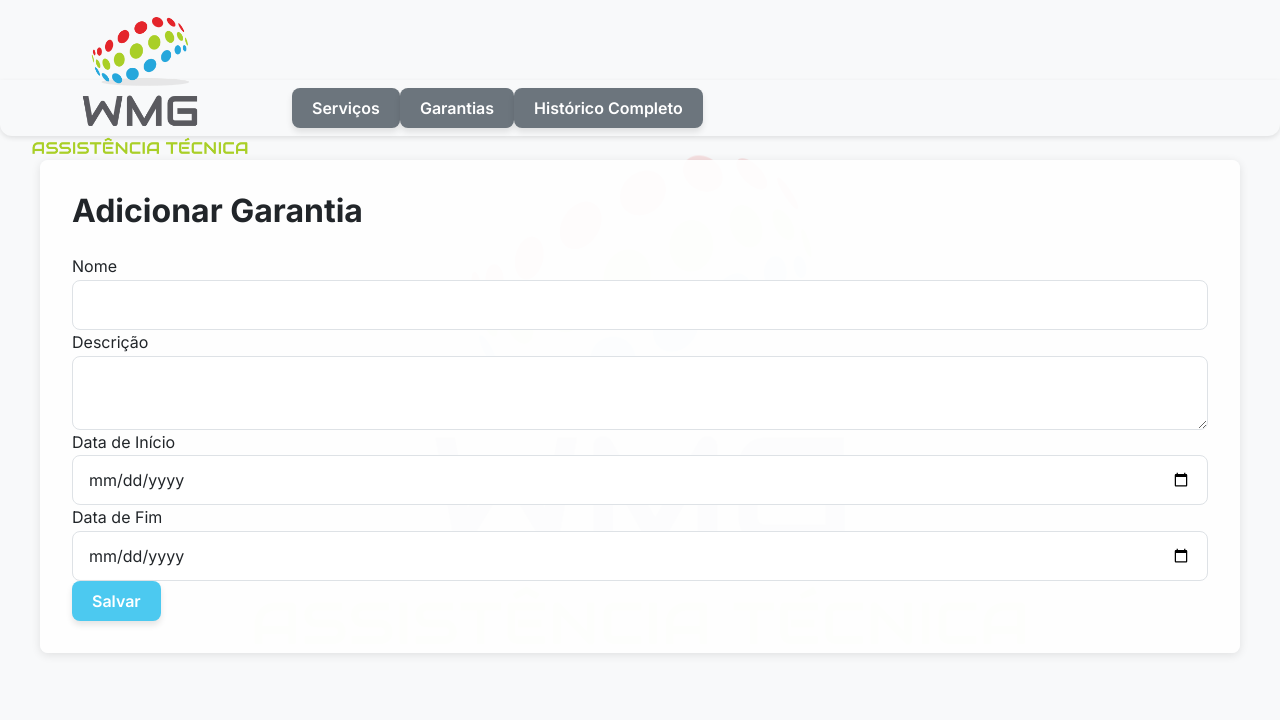
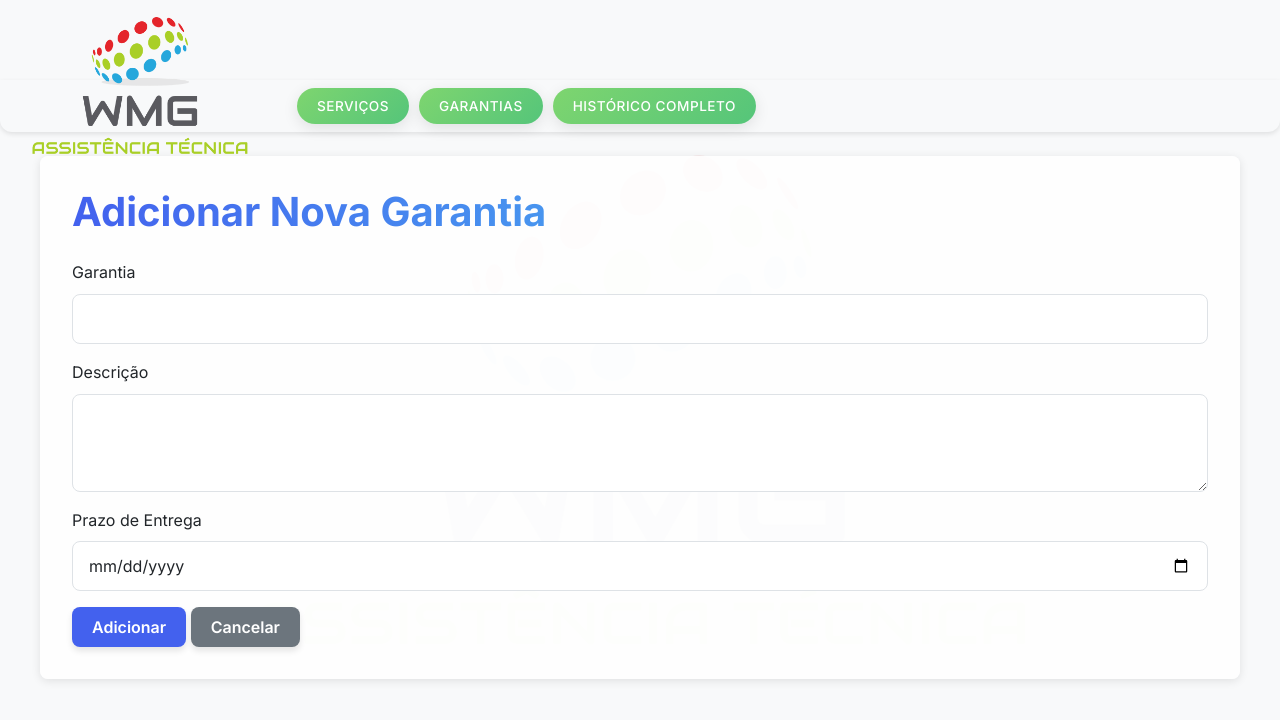
Before and after one commit to Dev-RuiDiniz/Gerenciador-de-Tarefas-Web-em-Python, a Flask app: page /adicionar_garantia in a window 1280 px wide. Shown: the top 720 px of the page. Run offline with Flask 3, Linux system fonts and the light colour scheme.

Commit message:
atualize

```diff
--- a/gerenciador_tarefa/app.py
+++ b/gerenciador_tarefa/app.py
@@ -1,5 +1,5 @@
 from flask import Flask, render_template, request, redirect, url_for, flash
-from datetime import datetime, timedelta
+from datetime import datetime, timedelta , date
 from models import db, Tarefa, Garantia
 
 app = Flask(__name__)
@@ -12,20 +12,23 @@ db.init_app(app)
 with app.app_context():
     db.create_all()
 
+# Rota principal
 @app.route('/')
 def index():
     tarefas = Tarefa.query.filter_by(concluida=False).order_by(Tarefa.data_entrega).all()
     hoje = datetime.utcnow()
 
     for tarefa in tarefas:
-        status = tarefa.verificar_prazo()
-        if status == "atrasada":
-            flash(f'Tarefa "{tarefa.nome}" está ATRASADA!', 'danger')
-        elif status == "proximo":
-            flash(f'Tarefa "{tarefa.nome}" está com prazo próximo (2 dias ou menos)', 'warning')
+        if hasattr(tarefa, 'verificar_prazo'):
+            status = tarefa.verificar_prazo()
+            if status == "atrasada":
+                flash(f'Tarefa "{tarefa.nome}" está ATRASADA!', 'danger')
+            elif status == "proximo":
+                flash(f'Tarefa "{tarefa.nome}" está com prazo próximo (2 dias ou menos)', 'warning')
 
     return render_template('index.html', tarefas=tarefas, hoje=hoje)
 
+# Adicionar tarefa
 @app.route('/adicionar_tarefa', methods=['GET', 'POST'])
 def adicionar_tarefa():
     if request.method == 'POST':
@@ -39,32 +42,27 @@ def adicionar_tarefa():
 
         try:
             data_entrega = datetime.strptime(data_entrega_str, '%Y-%m-%d')
+            if data_entrega.date() < datetime.utcnow().date():
+                flash('A data de entrega não pode ser no passado!', 'danger')
+                return redirect(url_for('adicionar_tarefa'))
         except ValueError:
             flash('Formato de data inválido. Use YYYY-MM-DD.', 'danger')
             return redirect(url_for('adicionar_tarefa'))
 
-        if data_entrega < datetime.utcnow():
-            flash('A data de entrega não pode ser no passado!', 'danger')
-            return redirect(url_for('adicionar_tarefa'))
-
-        nova_tarefa = Tarefa(
-            nome=nome,
-            descricao=descricao,
-            data_entrega=data_entrega
-        )
+        nova_tarefa = Tarefa(nome=nome, descricao=descricao, data_entrega=data_entrega)
 
         try:
             db.session.add(nova_tarefa)
             db.session.commit()
             flash('Tarefa adicionada com sucesso!', 'success')
             return redirect(url_for('index'))
-        except Exception as e:
+        except Exception:
             db.session.rollback()
             flash('Erro ao adicionar tarefa.', 'danger')
-            return redirect(url_for('adicionar_tarefa'))
 
     return render_template('adicionar_tarefa.html')
 
+# Concluir tarefa
 @app.route('/concluir_tarefa/<int:tarefa_id>')
 def concluir_tarefa(tarefa_id):
     tarefa = Tarefa.query.get_or_404(tarefa_id)
@@ -74,23 +72,20 @@ def concluir_tarefa(tarefa_id):
     try:
         db.session.commit()
         flash('Serviço marcado como concluído e movido para o histórico!', 'success')
-    except Exception as e:
+    except Exception:
         db.session.rollback()
         flash('Erro ao concluir tarefa.', 'danger')
 
     return redirect(url_for('index'))
 
+# Histórico
 @app.route('/historico')
 def historico():
-    # Histórico de tarefas (serviços)
     tarefas_concluidas = Tarefa.query.filter_by(concluida=True).order_by(Tarefa.data_conclusao.desc()).all()
-
-    # Histórico de garantias
     garantias_concluidas = Garantia.query.filter_by(concluida=True).order_by(Garantia.data_conclusao.desc()).all()
 
     historico = []
 
-    # Processar tarefas
     for tarefa in tarefas_concluidas:
         historico.append({
             'tipo': 'servico',
@@ -99,32 +94,27 @@ def historico():
             'data_criacao': tarefa.data_criacao,
             'data_entrega': tarefa.data_entrega,
             'data_conclusao': tarefa.data_conclusao,
-            'status': tarefa.status_entrega(),
+            'status': tarefa.status_entrega() if hasattr(tarefa, 'status_entrega') else '',
             'dias_realizacao': (tarefa.data_conclusao - tarefa.data_criacao).days
         })
 
-    # Processar garantias
     for garantia in garantias_concluidas:
-        status = 'concluida'
-        if garantia.data_fim < garantia.data_conclusao:
-            status = 'expirada'
-
+        status = 'concluida' if garantia.data_entrega >= garantia.data_conclusao else 'expirada'
         historico.append({
             'tipo': 'garantia',
             'id': garantia.id,
             'nome': garantia.nome,
             'data_criacao': garantia.data_inicio,
-            'data_entrega': garantia.data_fim,
+            'data_entrega': garantia.data_entrega,
             'data_conclusao': garantia.data_conclusao,
             'status': status,
             'dias_realizacao': (garantia.data_conclusao - garantia.data_inicio).days
         })
 
-    # Ordenar por data de conclusão (mais recente primeiro)
     historico.sort(key=lambda x: x['data_conclusao'], reverse=True)
-
     return render_template('historico.html', historico=historico)
 
+# Excluir tarefa
 @app.route('/excluir_tarefa/<int:id>', methods=['POST'])
 def excluir_tarefa(id):
     tarefa = Tarefa.query.get_or_404(id)
@@ -133,27 +123,29 @@ def excluir_tarefa(id):
         db.session.delete(tarefa)
         db.session.commit()
         flash('Tarefa excluída com sucesso.', 'success')
-    except Exception as e:
+    except Exception:
         db.session.rollback()
         flash('Erro ao excluir tarefa.', 'danger')
 
     return redirect(url_for('historico'))
 
+# Editar tarefa
 @app.route('/editar_tarefa/<int:tarefa_id>', methods=['GET', 'POST'])
 def editar_tarefa(tarefa_id):
     tarefa = Tarefa.query.get_or_404(tarefa_id)
 
     if request.method == 'POST':
-        tarefa.nome = request.form.get('nome', '').strip()
-        tarefa.descricao = request.form.get('descricao', '').strip()
+        nome = request.form.get('nome', '').strip()
+        descricao = request.form.get('descricao', '').strip()
+        data_entrega_str = request.form.get('data_entrega', '')
 
-        if not tarefa.nome:
+        if not nome:
             flash('O nome da tarefa é obrigatório.', 'danger')
             return redirect(url_for('editar_tarefa', tarefa_id=tarefa.id))
 
         try:
-            nova_data = datetime.strptime(request.form.get('data_entrega', ''), '%Y-%m-%d')
-            if nova_data < datetime.utcnow():
+            nova_data = datetime.strptime(data_entrega_str, '%Y-%m-%d')
+            if nova_data.date() < datetime.utcnow().date():
                 flash('A data de entrega não pode ser no passado!', 'danger')
                 return redirect(url_for('editar_tarefa', tarefa_id=tarefa.id))
             tarefa.data_entrega = nova_data
@@ -161,29 +153,31 @@ def editar_tarefa(tarefa_id):
             flash('Formato de data inválido. Use YYYY-MM-DD.', 'danger')
             return redirect(url_for('editar_tarefa', tarefa_id=tarefa.id))
 
+        tarefa.nome = nome
+        tarefa.descricao = descricao
+
         try:
             db.session.commit()
             flash('Tarefa atualizada com sucesso!', 'success')
             return redirect(url_for('index'))
-        except Exception as e:
+        except Exception:
             db.session.rollback()
             flash('Erro ao atualizar tarefa.', 'danger')
-            return redirect(url_for('editar_tarefa', tarefa_id=tarefa.id))
 
     return render_template('editar_tarefa.html', tarefa=tarefa)
 
+# Lista de garantias
 @app.route('/garantias')
 def lista_garantias():
-    garantias = Garantia.query.filter_by(concluida=False).order_by(Garantia.data_fim).all()
-    hoje = datetime.utcnow()
-    expired = []
-    nearing = []
+    garantias = Garantia.query.filter_by(concluida=False).order_by(Garantia.data_entrega).all()
+    hoje = date.today()
+    expired, nearing = [], []
 
     for garantia in garantias:
-        if garantia.data_fim < hoje:
+        if garantia.data_entrega < hoje:
             garantia.status = 'expirada'
             expired.append(garantia.nome)
-        elif (garantia.data_fim - hoje) <= timedelta(days=30):
+        elif (garantia.data_entrega - hoje) <= timedelta(days=30):
             garantia.status = 'proximo'
             nearing.append(garantia.nome)
         else:
@@ -201,23 +195,17 @@ def adicionar_garantia():
     if request.method == 'POST':
         nome = request.form.get('nome', '').strip()
         descricao = request.form.get('descricao', '').strip()
-        data_inicio_str = request.form.get('data_inicio', '')
-        data_fim_str = request.form.get('data_fim', '')
+        data_entrega_str = request.form.get('data_entrega', '')
 
         if not nome:
             flash('O nome da garantia é obrigatório.', 'danger')
             return redirect(url_for('adicionar_garantia'))
 
         try:
-            data_inicio = datetime.strptime(data_inicio_str, '%Y-%m-%d')
-            data_fim = datetime.strptime(data_fim_str, '%Y-%m-%d')
+            data_entrega = datetime.strptime(data_entrega_str, '%Y-%m-%d')
 
-            if data_fim < data_inicio:
-                flash('A data final deve ser após a data inicial.', 'danger')
-                return redirect(url_for('adicionar_garantia'))
-
-            if data_inicio < datetime.utcnow().date():
-                flash('A data inicial não pode ser no passado.', 'danger')
+            if data_entrega.date() < date.today():
+                flash('A data de entrega deve ser após a data inicial.', 'danger')
                 return redirect(url_for('adicionar_garantia'))
 
         except ValueError:
@@ -227,8 +215,7 @@ def adicionar_garantia():
         nova_garantia = Garantia(
             nome=nome,
             descricao=descricao,
-            data_inicio=data_inicio,
-            data_fim=data_fim
+            data_entrega=data_entrega
         )
 
         try:
@@ -238,77 +225,12 @@ def adicionar_garantia():
             return redirect(url_for('lista_garantias'))
         except Exception as e:
             db.session.rollback()
-            flash('Erro ao adicionar garantia.', 'danger')
-            return redirect(url_for('adicionar_garantia'))
+            flash(f'Erro ao adicionar garantia: {str(e)}', 'danger')
+            print(f"Erro ao adicionar garantia: {str(e)}")
 
-    return render_template('adicionar_garantia.html')
+    return render_template("adicionar_garantia.html", date=date)
 
-@app.route('/concluir_garantia/<int:garantia_id>')
-def concluir_garantia(garantia_id):
-    garantia = Garantia.query.get_or_404(garantia_id)
-    garantia.concluida = True
-    garantia.data_conclusao = datetime.utcnow()
 
-    try:
-        db.session.commit()
-        flash('Garantia marcada como concluída!', 'success')
-    except Exception as e:
-        db.session.rollback()
-        flash('Erro ao concluir garantia.', 'danger')
-
-    return redirect(url_for('lista_garantias'))
-
-@app.route('/editar_garantia/<int:garantia_id>', methods=['GET', 'POST'])
-def editar_garantia(garantia_id):
-    garantia = Garantia.query.get_or_404(garantia_id)
-
-    if request.method == 'POST':
-        garantia.nome = request.form.get('nome', '').strip()
-        garantia.descricao = request.form.get('descricao', '').strip()
-
-        if not garantia.nome:
-            flash('O nome da garantia é obrigatório.', 'danger')
-            return redirect(url_for('editar_garantia', garantia_id=garantia.id))
-
-        try:
-            data_inicio = datetime.strptime(request.form.get('data_inicio', ''), '%Y-%m-%d')
-            data_fim = datetime.strptime(request.form.get('data_fim', ''), '%Y-%m-%d')
-
-            if data_fim < data_inicio:
-                flash('A data final deve ser após a data inicial.', 'danger')
-                return redirect(url_for('editar_garantia', garantia_id=garantia.id))
-
-            garantia.data_inicio = data_inicio
-            garantia.data_fim = data_fim
-
-        except ValueError:
-            flash('Formato de data inválido. Use YYYY-MM-DD.', 'danger')
-            return redirect(url_for('editar_garantia', garantia_id=garantia.id))
-
-        try:
-            db.session.commit()
-            flash('Garantia atualizada com sucesso!', 'success')
-            return redirect(url_for('lista_garantias'))
-        except Exception as e:
-            db.session.rollback()
-            flash('Erro ao atualizar garantia.', 'danger')
-            return redirect(url_for('editar_garantia', garantia_id=garantia.id))
-
-    return render_template('editar_garantia.html', garantia=garantia)
-
-@app.route('/excluir_garantia/<int:id>', methods=['POST'])
-def excluir_garantia(id):
-    garantia = Garantia.query.get_or_404(id)
-
-    try:
-        db.session.delete(garantia)
-        db.session.commit()
-        flash('Garantia excluída com sucesso.', 'success')
-    except Exception as e:
-        db.session.rollback()
-        flash('Erro ao excluir garantia.', 'danger')
-
-    return redirect(url_for('historico'))
-
+# Inicializador
 if __name__ == '__main__':
     app.run(debug=True)
--- a/gerenciador_tarefa/templates/adicionar_garantia.html
+++ b/gerenciador_tarefa/templates/adicionar_garantia.html
@@ -1,23 +1,40 @@
-{% extends 'base.html' %}
+{% extends "base.html" %}
+
 {% block content %}
-<h2>Adicionar Garantia</h2>
+<h1 class="mb-4">Adicionar Nova Garantia</h1>
+
 <form method="POST">
-    <div class="form-group">
-        <label for="nome">Nome</label>
-        <input type="text" name="nome" class="form-control" required>
+    <div class="mb-3">
+        <label for="nome" class="form-label">Garantia</label>
+        <input type="text" class="form-control" id="nome" name="nome" required>
     </div>
-    <div class="form-group">
-        <label for="descricao">Descrição</label>
-        <textarea name="descricao" class="form-control"></textarea>
+
+    <div class="mb-3">
+        <label for="descricao" class="form-label">Descrição</label>
+        <textarea class="form-control" id="descricao" name="descricao" rows="3"></textarea>
     </div>
-    <div class="form-group">
-        <label for="data_inicio">Data de Início</label>
-        <input type="date" name="data_inicio" class="form-control" required>
+
+    <div class="mb-3" id="prazo-container">
+        <label for="data_entrega" class="form-label">Prazo de Entrega</label>
+        <input type="date" class="form-control" id="data_entrega" name="data_entrega" required min="{{ date.today().isoformat() }}">
     </div>
-    <div class="form-group">
-        <label for="data_fim">Data de Fim</label>
-        <input type="date" name="data_fim" class="form-control" required>
-    </div>
-    <button type="submit" class="btn btn-success">Salvar</button>
+
+    <button type="submit" class="btn btn-primary">Adicionar</button>
+    <a href="{{ url_for('index') }}" class="btn btn-secondary">Cancelar</a>
 </form>
+
+<script>
+function togglePrazo(checkbox) {
+    const prazoContainer = document.getElementById('prazo-container');
+    const prazoInput = document.getElementById('data_entrega');
+    if (checkbox.checked) {
+        prazoContainer.style.display = 'none';
+        prazoInput.required = false;
+        prazoInput.value = '';
+    } else {
+        prazoContainer.style.display = 'block';
+        prazoInput.required = true;
+    }
+}
+</script>
 {% endblock %}
--- a/gerenciador_tarefa/templates/adicionar_tarefa.html
+++ b/gerenciador_tarefa/templates/adicionar_tarefa.html
@@ -11,11 +11,6 @@
     <div class="mb-3">
         <label for="descricao" class="form-label">Descrição</label>
         <textarea class="form-control" id="descricao" name="descricao" rows="3"></textarea>
-    </div>
-
-    <div class="form-check form-switch mb-3">
-        <input class="form-check-input" type="checkbox" id="garantia" name="garantia" onchange="togglePrazo(this)">
-        <label class="form-check-label" for="garantia">É um serviço de garantia (urgente)</label>
     </div>
 
     <div class="mb-3" id="prazo-container">
--- a/gerenciador_tarefa/templates/base.html
+++ b/gerenciador_tarefa/templates/base.html
@@ -59,6 +59,29 @@
             padding-left: 280px; /* Espaço para o logo */
         }
 
+        /* Estilo do botão moderno verde claro */
+        .btn-modern {
+            background: linear-gradient(135deg, #7ed56f, #55c57a);
+            border: none;
+            color: white;
+            padding: 8px 20px;
+            border-radius: 30px;
+            box-shadow: 0 4px 15px rgba(0, 0, 0, 0.1);
+            transition: all 0.3s ease;
+            font-weight: 500;
+            text-transform: uppercase;
+            font-size: 0.85rem;
+            letter-spacing: 0.5px;
+            margin: 0 5px;
+        }
+
+        .btn-modern:hover {
+            transform: translateY(-2px);
+            box-shadow: 0 6px 20px rgba(0, 0, 0, 0.15);
+            color: white;
+            background: linear-gradient(135deg, #55c57a, #28b485);
+        }
+
         @media (max-width: 992px) {
             nav.navbar {
                 padding-left: 15px;
@@ -66,13 +89,17 @@
             .logo-topo {
                 width: 180px;
             }
+            .btn-modern {
+                margin: 5px 0;
+                width: 100%;
+            }
         }
     </style>
 </head>
 <body>
     <img src="{{ url_for('static', filename='img/logo_topo.png') }}" alt="Logo" class="logo-topo">
 
-    <!-- Navbar corrigido -->
+    <!-- Navbar com botões verdes -->
     <nav class="navbar navbar-expand-lg navbar-light bg-light">
         <div class="container-fluid">
             <button class="navbar-toggler" type="button" data-bs-toggle="collapse" data-bs-target="#navbarNav">
@@ -81,13 +108,13 @@
             <div class="collapse navbar-collapse" id="navbarNav">
                 <ul class="navbar-nav me-auto">
                     <li class="nav-item">
-                        <a href="{{ url_for('index') }}" class="btn btn-secondary">Serviços</a>
+                        <a href="{{ url_for('index') }}" class="btn btn-modern">Serviços</a>
                     </li>
                     <li class="nav-item">
-                        <a href="{{ url_for('lista_garantias') }}" class="btn btn-secondary">Garantias</a>
+                        <a href="{{ url_for('lista_garantias') }}" class="btn btn-modern">Garantias</a>
                     </li>
                     <li class="nav-item">
-                        <a href="{{ url_for('historico') }}" class="btn btn-secondary">Histórico Completo</a>
+                        <a href="{{ url_for('historico') }}" class="btn btn-modern">Histórico Completo</a>
                     </li>
                 </ul>
             </div>
```
Also changed, not shown: gerenciador_tarefa/models.py (+28 -17 lines), gerenciador_tarefa/templates/garantias.html (+32 -19 lines), instance/tarefas.db, 1 other file.
